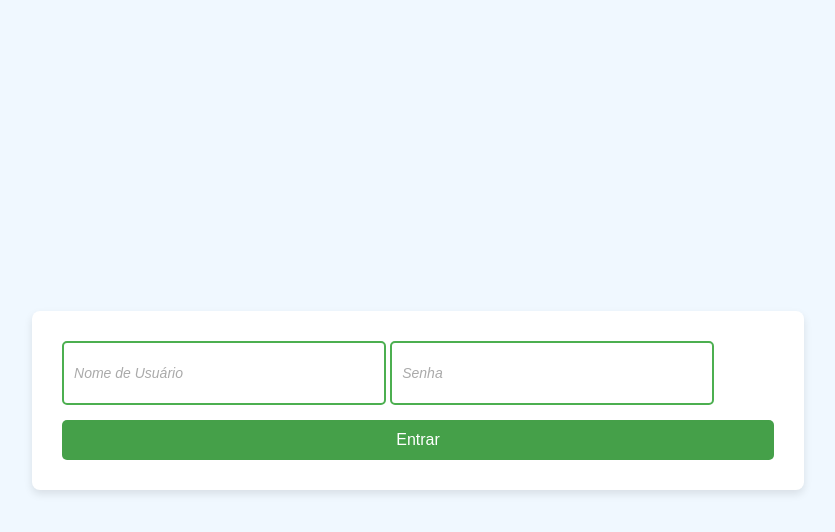
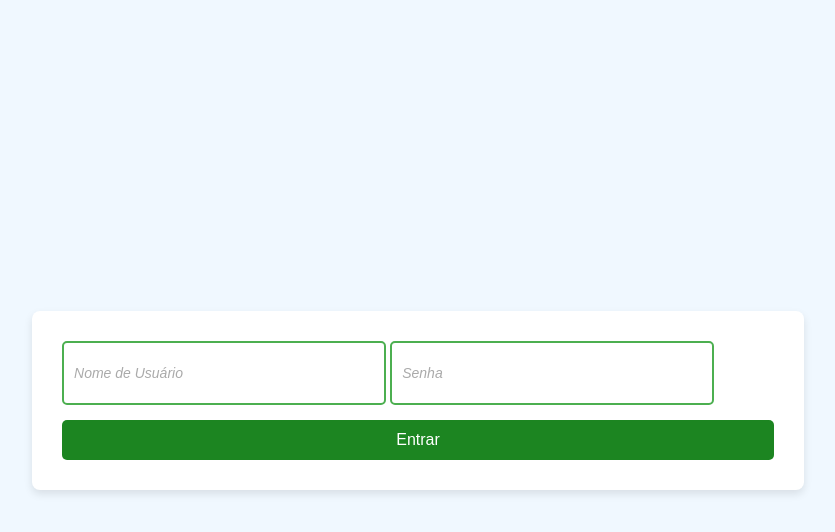
Before and after one commit to HablasBlaBla/HablasBlaBla2, a plain HTML site: page index.html in a window 1280 px wide. In both pictures the pointer is over the button "Entrar". Shown: the whole page, without its empty margins (222-1057 px from the left). Drawn offline with Linux system fonts and the light colour scheme.

Commit message:
Alteração no CSS da página inicial

```diff
--- a/index.css
+++ b/index.css
@@ -31,7 +31,7 @@ input[type="text"], input[type="password"] {
     border-radius: 5px;
     background-color: white;
     margin-bottom: 15px;
-    transition: border-color 0.3s;
+    transition: border-color 0.5s;
     outline: none;
 }
 
@@ -55,10 +55,12 @@ input[type="text"]::placeholder, input[type="password"]::placeholder {
     border-radius: 5px;
     cursor: pointer;
     transition: background-color 0.3s;
+    outline: none;
 }
 
 #sign-up:hover {
-    background-color: #45a049;
+    background-color: #1c8521;
+    outline: none;
 }
 
 @font-face {
```
